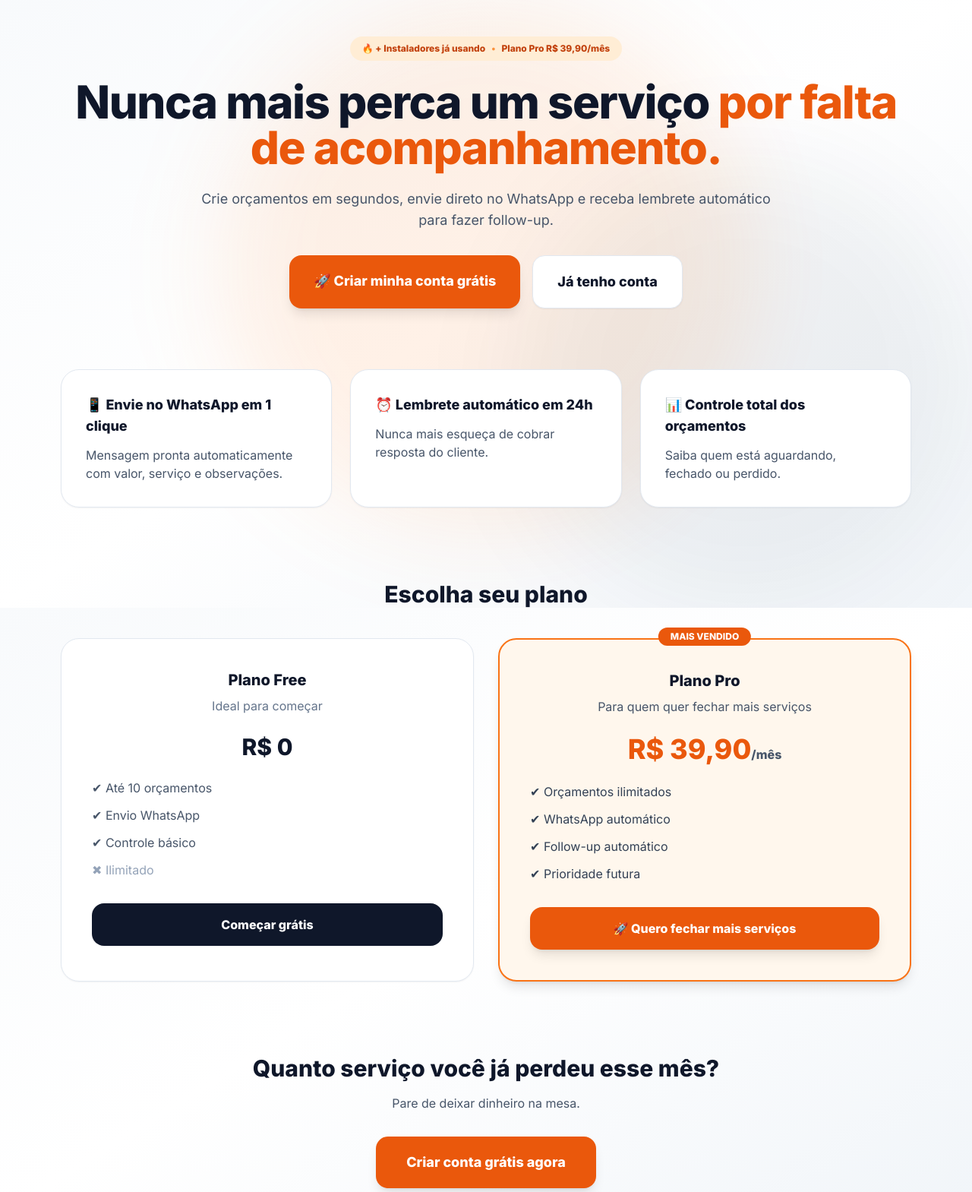
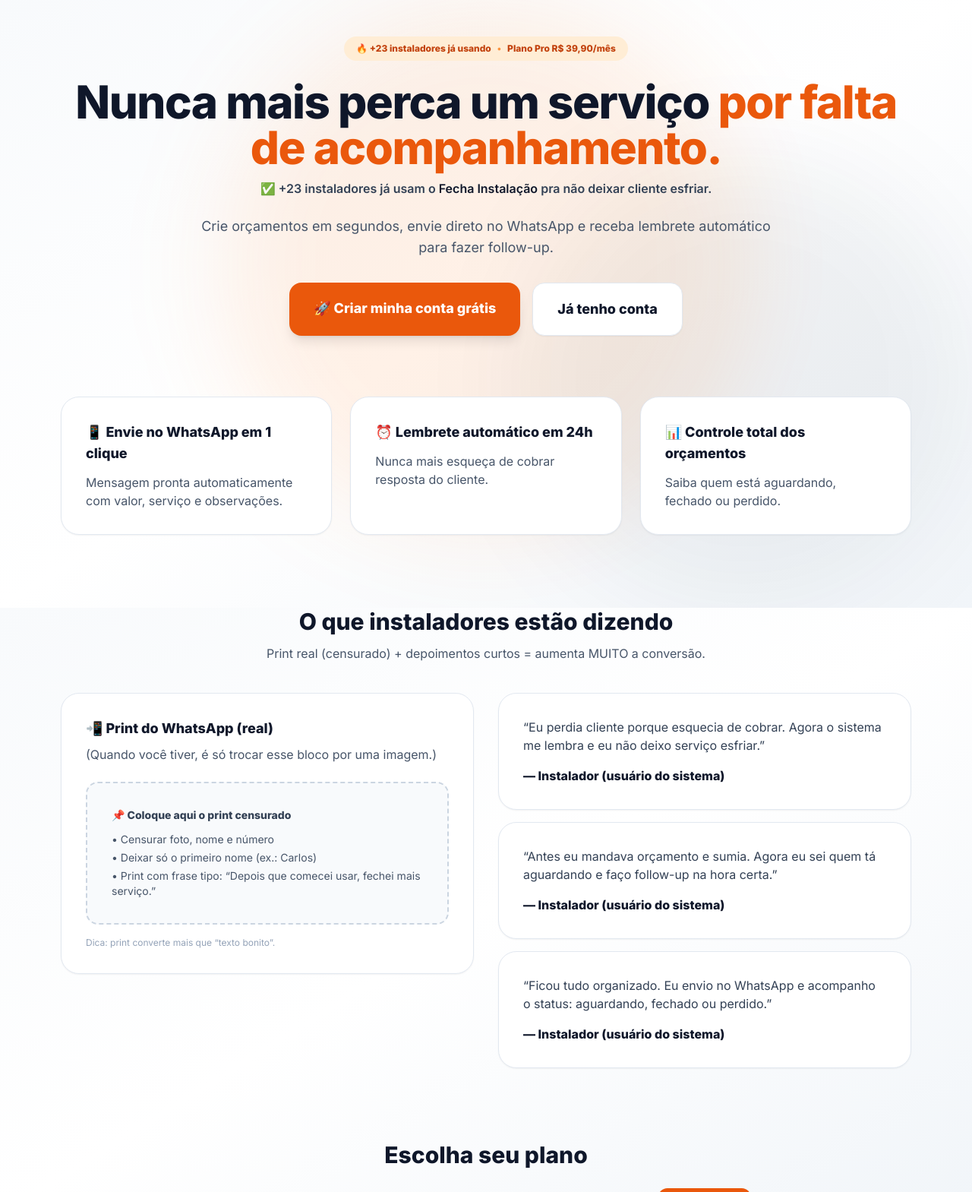
Before and after one commit to wanderson96santos04-hash/fecha-instalacao, a FastAPI app: page / in a window 1280 px wide. Shown: the top 1569 px of the page at 76% size. Run offline with FastAPI, Linux system fonts and the light colour scheme; parts of the project's set-up code (start-up, migrations or seed data) failed here and were passed over; some libraries are stand-ins or nearby versions.

Commit message:
add social proof section on landing

```diff
--- a/app/templates/landing.html
+++ b/app/templates/landing.html
@@ -7,7 +7,7 @@
   <!-- HERO -->
   <section class="text-center">
     <p class="inline-flex items-center gap-2 rounded-full bg-orange-100 px-4 py-2 text-xs font-bold text-orange-700">
-      🔥 + Instaladores já usando
+      🔥 +23 instaladores já usando
       <span class="text-orange-400">•</span>
       Plano Pro R$ 39,90/mês
     </p>
@@ -16,6 +16,11 @@
       Nunca mais perca um serviço
       <span class="text-orange-600">por falta de acompanhamento.</span>
     </h1>
+
+    <!-- ✅ PROVA SOCIAL (logo abaixo da headline) -->
+    <p class="mt-3 text-sm md:text-base font-semibold text-slate-700">
+      ✅ +23 instaladores já usam o <span class="text-slate-900">Fechа Instalação</span> pra não deixar cliente esfriar.
+    </p>
 
     <p class="mt-6 text-lg text-slate-600 max-w-3xl mx-auto">
       Crie orçamentos em segundos, envie direto no WhatsApp
@@ -60,6 +65,73 @@
       </p>
     </div>
 
+  </section>
+
+
+  <!-- ✅ PROVA SOCIAL (WhatsApp + Depoimentos) -->
+  <section class="mt-24">
+    <div class="text-center">
+      <h2 class="text-3xl font-extrabold">
+        O que instaladores estão dizendo
+      </h2>
+      <p class="mt-3 text-slate-600">
+        Print real (censurado) + depoimentos curtos = aumenta MUITO a conversão.
+      </p>
+    </div>
+
+    <div class="mt-10 grid md:grid-cols-2 gap-8 items-start">
+
+      <!-- ✅ Placeholder do print WhatsApp (você vai trocar pela imagem depois) -->
+      <div class="rounded-3xl border border-slate-200 bg-white p-8 shadow-sm">
+        <h3 class="text-lg font-bold">📲 Print do WhatsApp (real)</h3>
+        <p class="mt-2 text-slate-600">
+          (Quando você tiver, é só trocar esse bloco por uma imagem.)
+        </p>
+
+        <!-- PLACEHOLDER -->
+        <div class="mt-6 rounded-2xl border-2 border-dashed border-slate-300 bg-slate-50 p-8 text-left">
+          <p class="text-sm font-bold text-slate-700">📌 Coloque aqui o print censurado</p>
+          <ul class="mt-3 text-sm text-slate-600 space-y-1">
+            <li>• Censurar foto, nome e número</li>
+            <li>• Deixar só o primeiro nome (ex.: Carlos)</li>
+            <li>• Print com frase tipo: “Depois que comecei usar, fechei mais serviço.”</li>
+          </ul>
+
+          <!-- Exemplo (quando tiver imagem):
+          <img src="/static/images/depoimento1.png" alt="Depoimento WhatsApp" class="mt-6 w-full rounded-2xl">
+          -->
+        </div>
+
+        <p class="mt-4 text-xs text-slate-400">
+          Dica: print converte mais que “texto bonito”.
+        </p>
+      </div>
+
+      <!-- ✅ Depoimentos em cards -->
+      <div class="grid gap-4">
+        <div class="rounded-3xl border border-slate-200 bg-white p-8 shadow-sm">
+          <p class="text-slate-700">
+            “Eu perdia cliente porque esquecia de cobrar. Agora o sistema me lembra e eu não deixo serviço esfriar.”
+          </p>
+          <p class="mt-4 font-bold text-slate-900">— Instalador (usuário do sistema)</p>
+        </div>
+
+        <div class="rounded-3xl border border-slate-200 bg-white p-8 shadow-sm">
+          <p class="text-slate-700">
+            “Antes eu mandava orçamento e sumia. Agora eu sei quem tá aguardando e faço follow-up na hora certa.”
+          </p>
+          <p class="mt-4 font-bold text-slate-900">— Instalador (usuário do sistema)</p>
+        </div>
+
+        <div class="rounded-3xl border border-slate-200 bg-white p-8 shadow-sm">
+          <p class="text-slate-700">
+            “Ficou tudo organizado. Eu envio no WhatsApp e acompanho o status: aguardando, fechado ou perdido.”
+          </p>
+          <p class="mt-4 font-bold text-slate-900">— Instalador (usuário do sistema)</p>
+        </div>
+      </div>
+
+    </div>
   </section>
 
 
```
